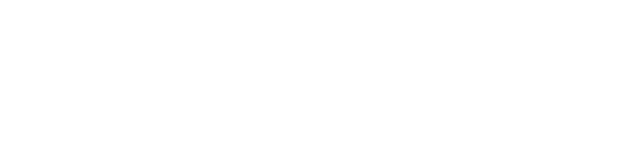
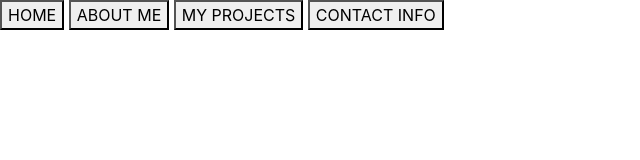
Before and after one commit to ChrisCouch1/ChrisCouch1.github.io, a plain HTML site: page Index.html in a window 1280 px wide. Shown: the whole page, without its empty margins (0-640 px from the left). Drawn offline with nearby package versions, Linux system fonts and the light colour scheme.

Commit message:
Started on the body of the home page, split it into 3 rows similar to our example, made 4 buttons for HOME, ABOUT ME, MY PROJECTS, and CONTACT ME

```diff
--- a/Index.html
+++ b/Index.html
@@ -10,5 +10,21 @@
     <link rel="stylesheet" href="style.css">
 </head>
 <body>
+    <homepagecontent>
+        <row1>
+            <button>HOME</button>
+            <button>ABOUT ME</button>
+            <button>MY PROJECTS</button>
+            <button>CONTACT INFO</button>
+
+        </row1>
+        <row2>
+
+        </row2>
+        <row3>
+
+        </row3>
+
+    </homepagecontent>
 </body>
 </html>
```
